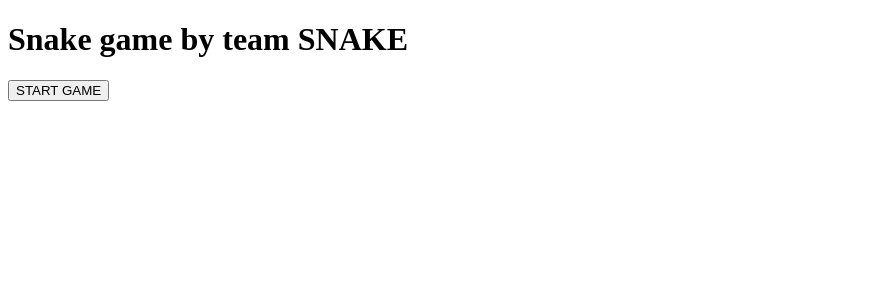
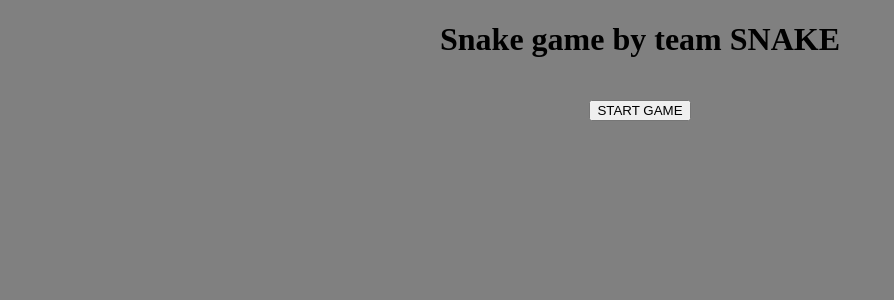
Before and after one commit to rolandgonczi/CodeCool-snakeGAME-JS, a Flask app: page / in a window 1280 px wide. Shown: the top 300 px of the page, without its empty margins (0-894 px from the left). Run offline with Flask 2, Linux system fonts and the light colour scheme.

Commit message:
container placed to the middle

```diff
--- a/static/snake.js
+++ b/static/snake.js
@@ -1,7 +1,6 @@
 let startGame = document.getElementById("start-game");
 
 startGame.addEventListener("click", drawGame);
-
 
 function drawGame() {
 
--- a/static/snake_style.css
+++ b/static/snake_style.css
@@ -1,3 +1,23 @@
+body {
+    background-color: grey;
+    text-align: center;
+}
+
+#start-game {
+    margin-bottom: 40px;
+    margin-top: 20px;
+}
+
+
+#container {
+    display: -webkit-flex;
+    display: flex;
+    -webkit-align-items: center;
+    align-items: center;
+    -webkit-justify-content: center;
+    justify-content: center;
+}
+
 #table {
     background-color: black;
     width: 600px;
```
